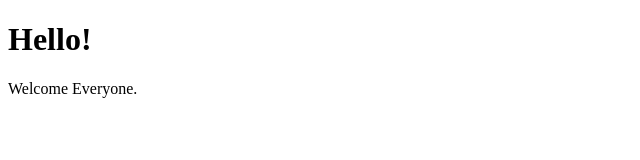
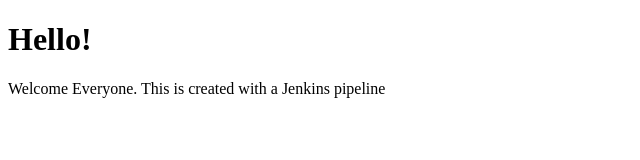
Before and after one commit to sailohith3009/pipelineproject, a plain HTML site: page static-html-directory/index.html in a window 1280 px wide. Shown: the whole page, without its empty margins (0-640 px from the left). Drawn offline with Linux system fonts and the light colour scheme.

Commit message:
jenkins pipeline

```diff
--- a/static-html-directory/index.html
+++ b/static-html-directory/index.html
@@ -3,7 +3,7 @@
 <body>
 
 <h1>Hello!</h1>
-<p>Welcome Everyone.</p>
+<p>Welcome Everyone. This is created with a Jenkins pipeline</p>
 
 </body>
 </html>
```
